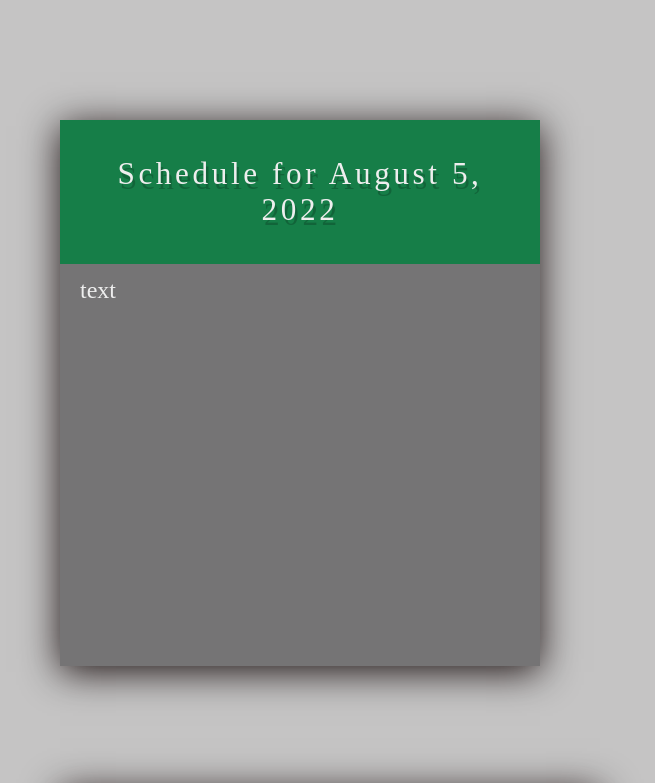
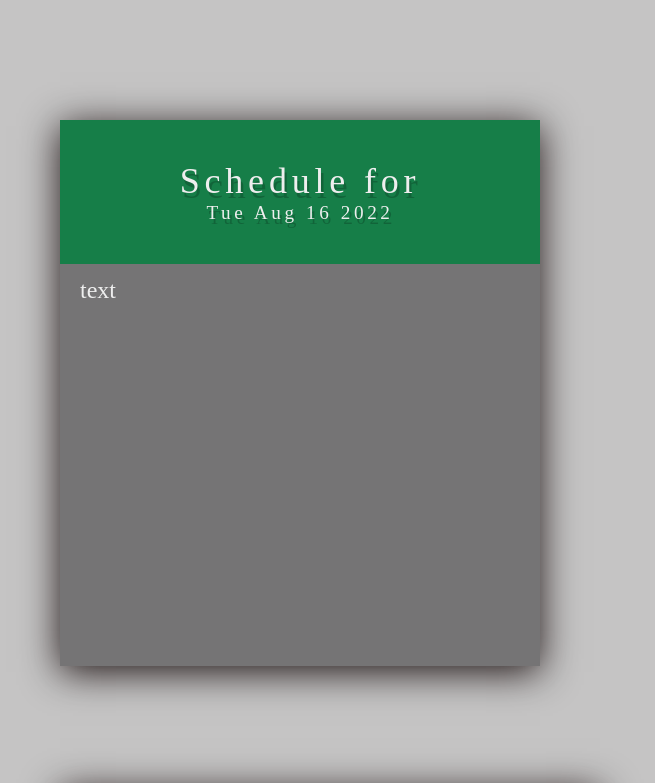
Before and after one commit to sanydge/calendar, a plain HTML site: page index.html in a window 1280 px wide. Shown: the top 783 px of the page, without its empty margins (340-995 px from the left). Drawn offline with Linux system fonts and the light colour scheme.

Commit message:
schedule changes

```diff
--- a/index.html
+++ b/index.html
@@ -14,11 +14,16 @@
 <body>
 <div class="container">
     <div class="calendar-schedule">
-        <div class="schedule">Schedule for August 5, 2022</div>
+        <div class="schedule">
+            <div class="schedule-date">
+            <h1>Schedule for</h1>
+            <p></p>
+            </div>
+        </div>
+
         <div class="schedule-text">text</div>
     </div>
     <div class="calendar">
-
         <div class="month">
             <button class="prev"> ⬅</button>
                 <div class="date">
--- a/script.js
+++ b/script.js
@@ -12,6 +12,7 @@ const renderCalendar=()=>{
 
     document.querySelector(".date h1").innerHTML = months[date.getMonth()];
     document.querySelector(".date p").innerHTML = date.getFullYear();
+    document.querySelector(".schedule p").innerHTML = new Date().toDateString();
 
     let days="";
 
--- a/style.css
+++ b/style.css
@@ -61,6 +61,22 @@ html{
     font-weight: 500;
     letter-spacing: 0.3rem;
 
+}
+.schedule-date{
+    width:100%;
+    display: inline-block;
+    justify-content: space-between;
+    align-items: center;
+
+
+}
+.schedule h1{
+    font-size: 3rem;
+    font-weight: 500;
+    letter-spacing: 0.4rem;
+}
+.schedule p {
+    font-size: 1.6rem;
 }
 .month{
     width: 100%;
```
